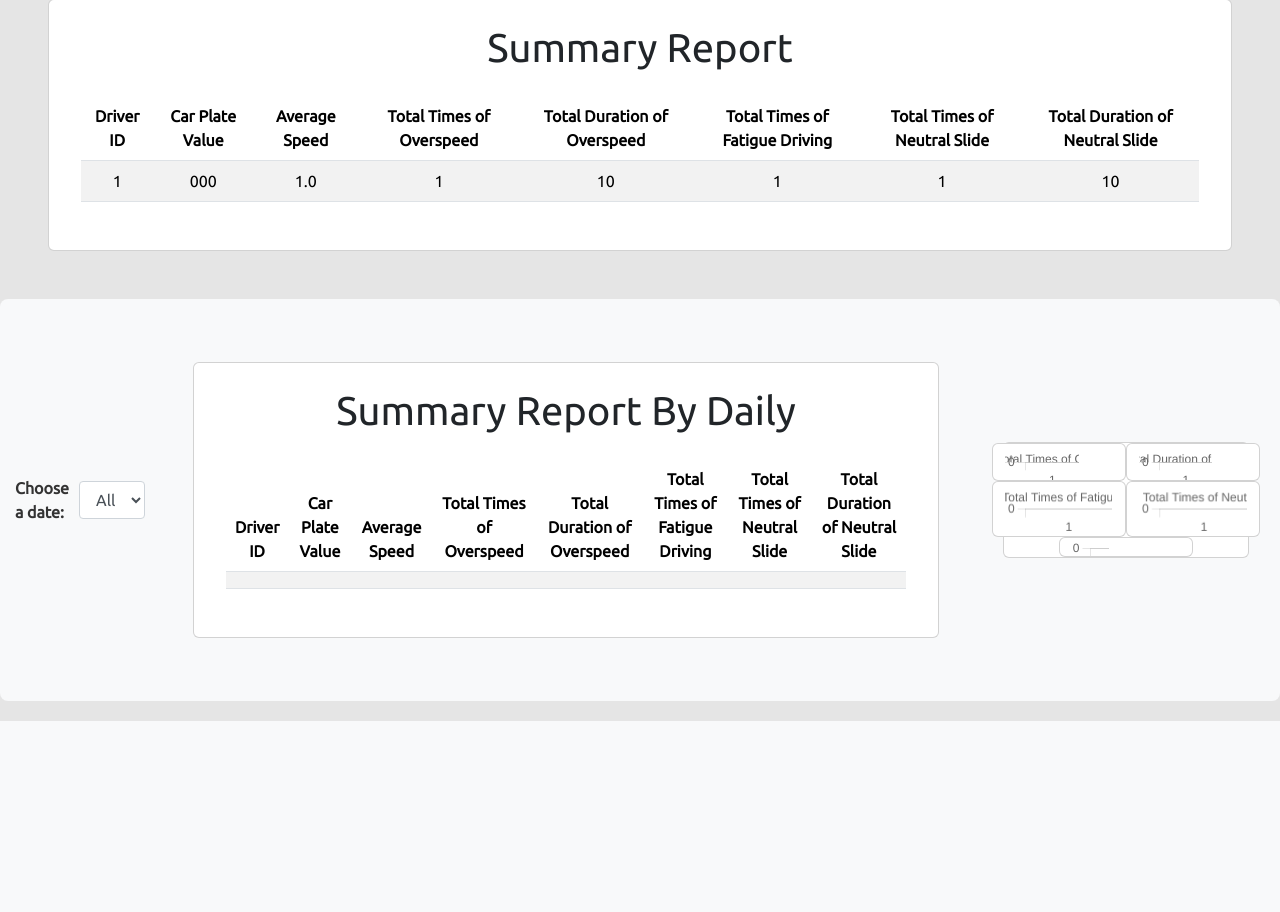
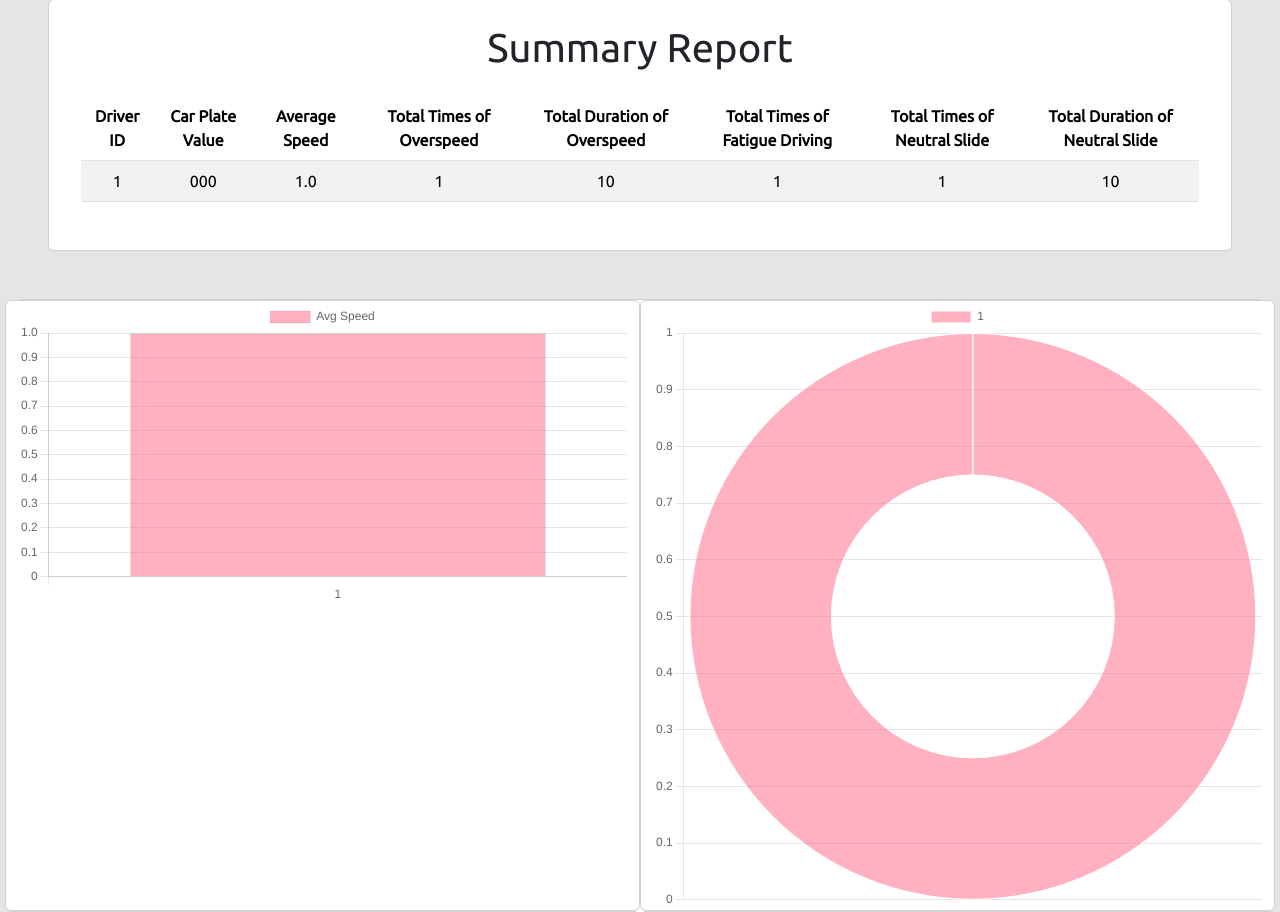
Before and after one commit to wd5557/comp4442cloud, a Django app: page /summary in a window 1280 px wide. Shown: the part 122-1034 px from the top of the page. Before the commit the page ends 843 px from the top, so only its background shows below. Run offline with Django 4.2, Linux system fonts and the light colour scheme; tables that the repository leaves empty hold one stand-in row (values such as "Sample post"); lists and menus that the app fills with data are empty; some libraries are stand-ins or nearby versions; some web fonts are replaced.

Commit message:
graph update

```diff
--- a/dashboard/templates/summary_report.html
+++ b/dashboard/templates/summary_report.html
@@ -37,49 +37,6 @@
     </div>
 </div>
 
-<div id="dateFilter">
-<label for="date-select">Choose a date:</label>
-<select id="date-select" onchange="filterByDate(this.value)">
-    <option value="All">All</option>
-    {% for date in dates %}
-    <option value="{{ date }}">{{ date }}</option>
-    {% endfor %}
-</select>
-
-<div class="card m-5 p-3">
-    <h1 class="card-title mt-2 text-center">Summary Report By Daily</h1>
-    <div class="card-body">
-        <table class="table table-striped">
-            <thead>
-                <tr>
-                    <th>Driver ID</th>
-                    <th>Car Plate Value</th>
-                    <th>Average Speed</th>
-                    <th>Total Times of Overspeed</th>
-                    <th>Total Duration of Overspeed </th>
-                    <th>Total Times of Fatigue Driving</th>
-                    <th>Total Times of Neutral Slide</th>
-                    <th>Total Duration of Neutral Slide</th>
-                </tr>
-            </thead>
-            <tbody>
-                {% for summaryd in summaryday %}
-                <tr>
-                    <td>{{ summaryd.driverID }}</td>
-                    <td>{{ summaryd.carPlateNumber }}</td>
-                    <td>{{ summaryd.speed }}</td>
-                    <td>{{ summaryd.number_of_overspeed }}</td>
-                    <td>{{ summaryd.total_overspeed }}</td>
-                    <td>{{ summaryd.number_of_fatigueDriving }}</td>
-                    <td>{{ summaryd.number_of_neutralSlide }}</td>
-                    <td>{{ summaryd.total_neutralSlideTime }}</td>
-                </tr>
-                {% endfor %}
-            </tbody>
-        </table>
-    </div>
-</div>
-
 <script>Chart.register(Chart.Colors);</script>
 <div class="card m-3">
     <div class="row justify-content-center">
@@ -91,7 +48,7 @@
             const ctx{{ forloop.counter }} = document.getElementById('{{names|indexed:forloop.counter}}');
 
             new Chart(ctx{{ forloop.counter }}, {
-                type: 'bar',
+                type: '{{charts|indexed:forloop.counter}}',
                 data: {
                     labels: {% autoescape off %}{{ drivers }}{% endautoescape %},
                 datasets: [{
--- a/dashboard/views.py
+++ b/dashboard/views.py
@@ -47,12 +47,14 @@ def summary_page(request):
 
     summary = Summary.objects.values("driverID").annotate(
         total_number_of_overspeed=Sum('number_of_overspeed'),
+        speed=Avg('speed'),
         total_overspeed=Sum('total_overspeed'),
         total_number_of_fatigue_driving=Sum('number_of_fatigueDriving'),
         total_neutral_slide=Sum('number_of_neutralSlide'),
         total_neutral_slide_time=Sum('total_neutralSlideTime')
     ).order_by("driverID")
     ids = []
+    avgspeed = []
     overspeed = []
     overspeed_time = []
     fatigue_driving = []
@@ -62,21 +64,23 @@ def summary_page(request):
         driver = dict(i)
 
         ids.append(driver["driverID"])
+        avgspeed.append(driver['speed'])
         overspeed.append(driver['total_number_of_overspeed'])
         overspeed_time.append(driver['total_overspeed'])
         fatigue_driving.append(driver['total_number_of_fatigue_driving'])
         neutral_slide.append(driver['total_neutral_slide'])
         neutral_slide_time.append(driver['total_neutral_slide_time'])
-    names = ['Total Times of Overspeed', 'Total Duration of Overspeed', 'Total Times of Fatigue Driving',
+    names = ['Avg Speed', 'Total Times of Overspeed', 'Total Duration of Overspeed', 'Total Times of Fatigue Driving',
              'Total Times of Neutral Slide', 'Total Duration of Neutral Slide']
-    sums = [overspeed, overspeed_time, fatigue_driving, neutral_slide, neutral_slide_time]
+    charts = ["bar", "doughnut", "bar", "pie", "doughnut", "bar"]
+    sums = [avgspeed, overspeed, overspeed_time, fatigue_driving, neutral_slide, neutral_slide_time]
 
     context = {
         'summary': summarys,
-        'summaryday': summaryday,
         "sum": sums,
         "drivers": ids,
-        "names": names
+        "names": names,
+        "charts": charts
     }
 
     return render(request, 'summary_report.html', context)
```
